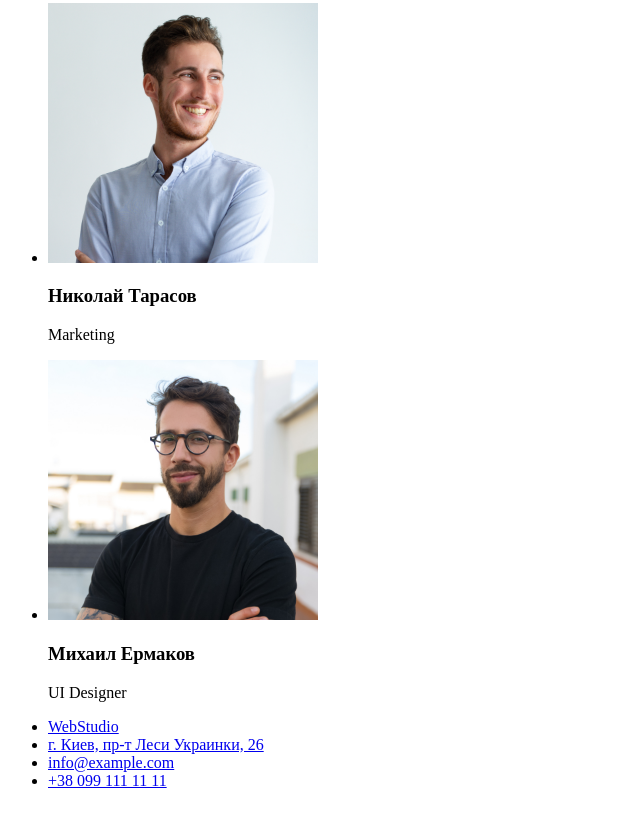
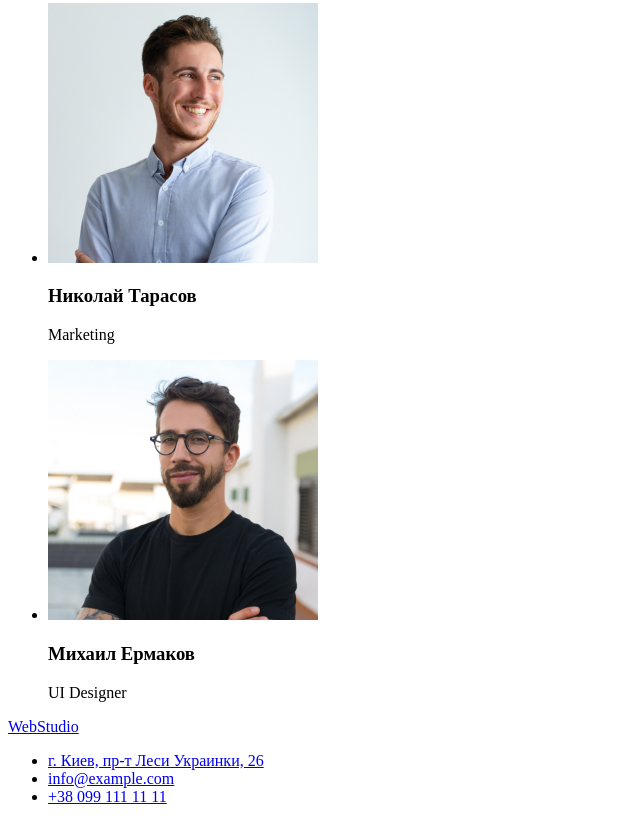
Before and after one commit to EvgeniyKravchuk/goit-markup-hw-01, a plain HTML site: page index.html in a window 1280 px wide. Shown: the part 2328-3150 px from the top of the page, without its empty margins (0-640 px from the left). Drawn offline with Linux system fonts and the light colour scheme.

Commit message:
Доработка.
Убрал в футере логотип из списка.

```diff
--- a/index.html
+++ b/index.html
@@ -100,8 +100,8 @@
         </section>
     </main>
     <footer>
+        <a href="a">WebStudio</a>
         <ul>
-            <li><a href="a">WebStudio</a></li>
             <li><a href="https://goo.gl/maps/SisPrEKzjJLLAWsX9">г. Киев, пр-т Леси Украинки, 26</a></li>
             <li><a href="mailto:info@example.com">info@example.com</a></li>
             <li><a href="tel:+380991111111">+38 099 111 11 11</a></li>
```
